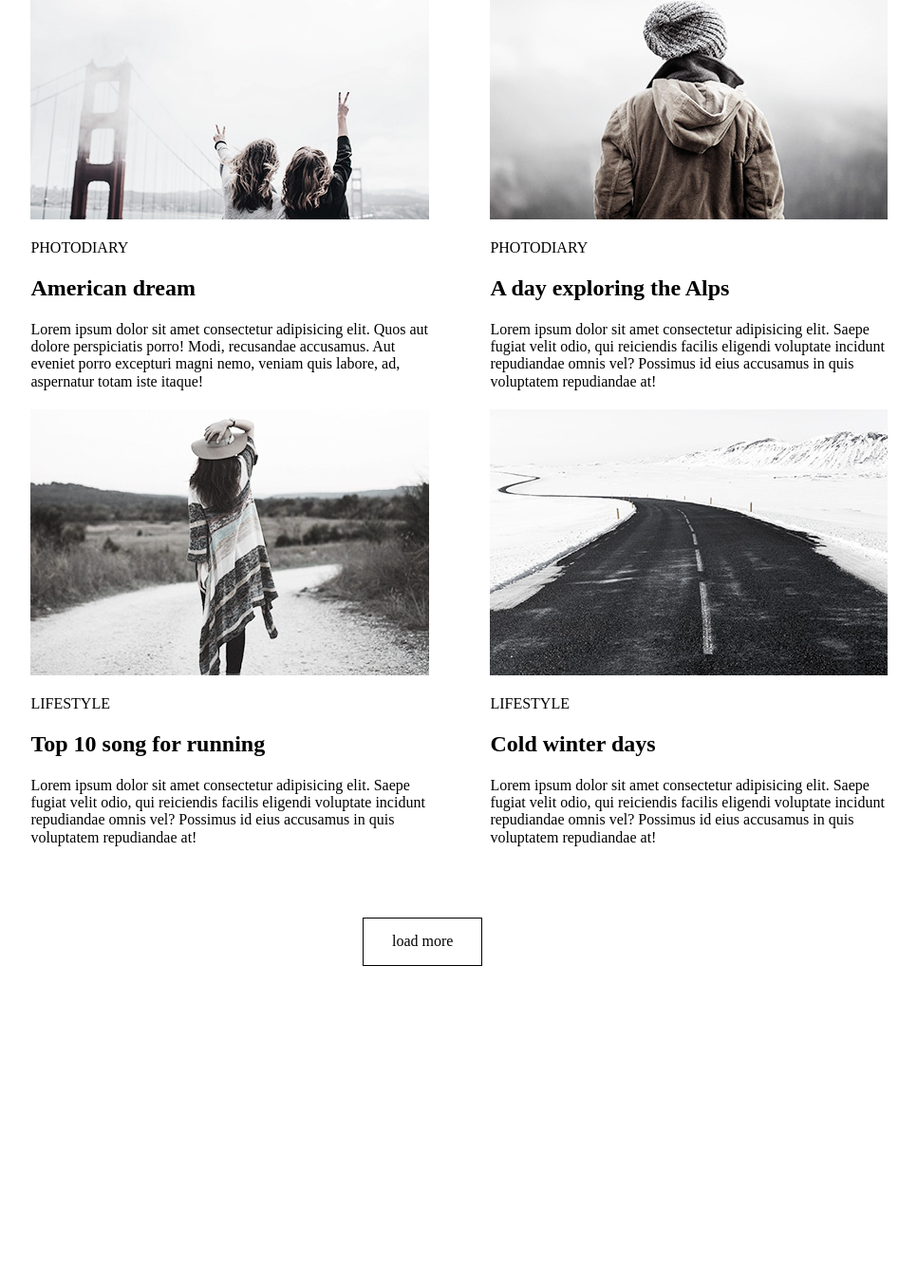
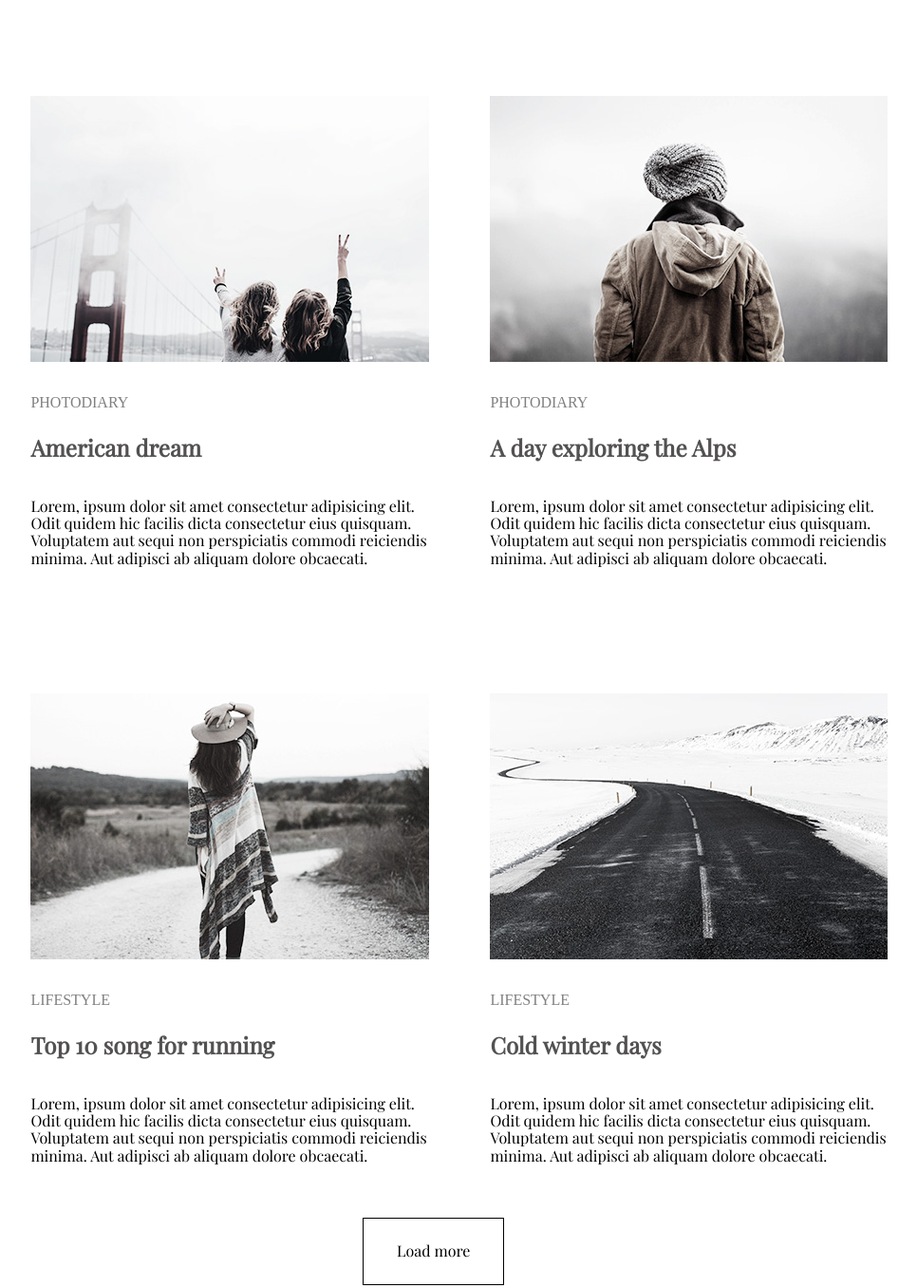
Before and after one commit to MaksimMaksimenko1997/sumrak, a plain HTML site: page module3/index.html in a window 1280 px wide. Shown: the part 697-2053 px from the top of the page at 95% size, without its empty margins (194-1160 px from the left). Before the commit the page ends 1784 px from the top, so only its background shows below. Drawn offline with nearby package versions, Linux system fonts and the light colour scheme.

Commit message:
module3_error_work

```diff
--- a/module3/css/styles.css
+++ b/module3/css/styles.css
@@ -1,39 +1,60 @@
-#container{
+#container {
   padding-left: 13%;
   margin-top: 100px;
 }
 
 #menu {
-  margin-left: 14%;
+  margin-left: 265px;
   margin-top: 50px;
 }
 
 .link {
   display: inline-block;
-  margin-left: 115px;
+  margin-left: 100px;
 }
 
 .link a {
   text-decoration: none;
-  color: silver;
+  color: grey;
+  font-family: Playfair Display;
 }
 
-.link a:hover{
+.link a:hover {
   color: blue;
 }
 
 .block {
   display: inline-block;
   width: 420px;
+  height: 480px;
   margin-left: 60px;
-  height: 480px
+  font-family: Playfair Display;
+}
+
+.block h2 {
+  margin-bottom: 38px;
+  color: #535151;
+}
+
+.block2 {
+  margin-top: 132px;
+}
+
+.text {
+  margin-top: 30px;
+  margin-bottom: 25px;
+  font-family: Ubuntu Light;
+  color: gray;
+}
+
+.text:hover {
+  color: blue;
 }
 
 #btn {
   background: none;
-  padding: 15px 30px;
+  padding: 25px 35px;
   border: 1px black solid;
-  margin-left: 45%;
-  margin-bottom: 70px;
-  margin-top: 55px;
+  margin: 55px 0 70px 45%;
+  font-family: Playfair Display;
 }
--- a/module3/index.html
+++ b/module3/index.html
@@ -7,6 +7,7 @@
     <link rel="stylesheet" href="./css/normalize.css">
     <link rel="stylesheet" href="./css/styles.css" />
     <link href="https://fonts.googleapis.com/css?family=Playfair+Display&display=swap" rel="stylesheet"/>
+    <link href="https://fonts.googleapis.com/css?family=Ubuntu&display=swap" rel="stylesheet">
     <title>Module-3</title>
   </head>
   <body>
@@ -21,7 +22,7 @@
     <div id="container">
       <div class="block">
       <img src="./img/image.jpg" alt="" />
-      <p>LIFESTYLE</p>
+      <p class="text">LIFESTYLE</p>
       <h2>More than just a music festival</h2>
       <p>
         Lorem, ipsum dolor sit amet consectetur adipisicing elit. Odit quidem
@@ -32,60 +33,60 @@
     </div>
     <div class="block">
       <img src="./img/image2.jpg" alt="" />
-      <p>LIFESTYLE</p>
+      <p class="text">LIFESTYLE</p>
       <h2>Life tastes better with coffee</h2>
       <p>
-        Lorem ipsum dolor sit amet consectetur adipisicing elit. Fugit tempora
-        temporibus quasi ullam, rem, quaerat, harum veritatis praesentium amet
-        deserunt necessitatibus sed vitae. Natus temporibus numquam, nisi modi
-        qui vitae?
+        Lorem, ipsum dolor sit amet consectetur adipisicing elit. Odit quidem
+        hic facilis dicta consectetur eius quisquam. Voluptatem aut sequi non
+        perspiciatis commodi reiciendis minima. Aut adipisci ab aliquam dolore
+        obcaecati.
       </p>
     </div>
-    <div class="block">
+    <div class="block block2">
       <img src="./img/image3.jpg" alt="" />
-      <p>PHOTODIARY</p>
+      <p class="text">PHOTODIARY</p>
       <h2>American dream</h2>
       <p>
-        Lorem ipsum dolor sit amet consectetur adipisicing elit. Quos aut dolore
-        perspiciatis porro! Modi, recusandae accusamus. Aut eveniet porro
-        excepturi magni nemo, veniam quis labore, ad, aspernatur totam iste
-        itaque!
+        Lorem, ipsum dolor sit amet consectetur adipisicing elit. Odit quidem
+        hic facilis dicta consectetur eius quisquam. Voluptatem aut sequi non
+        perspiciatis commodi reiciendis minima. Aut adipisci ab aliquam dolore
+        obcaecati.
       </p>
     </div>
-    <div class="block">
+    <div class="block block2">
       <img src="./img/image4.jpg" alt="" />
-      <p>PHOTODIARY</p>
+      <p class="text">PHOTODIARY</p>
       <h2>A day exploring the Alps</h2>
       <p>
-        Lorem ipsum dolor sit amet consectetur adipisicing elit. Saepe fugiat
-        velit odio, qui reiciendis facilis eligendi voluptate incidunt
-        repudiandae omnis vel? Possimus id eius accusamus in quis voluptatem
-        repudiandae at!
+        Lorem, ipsum dolor sit amet consectetur adipisicing elit. Odit quidem
+        hic facilis dicta consectetur eius quisquam. Voluptatem aut sequi non
+        perspiciatis commodi reiciendis minima. Aut adipisci ab aliquam dolore
+        obcaecati.
       </p>
     </div>
-    <div class="block">
+    <div class="block block2">
       <img src="./img/image5.jpg" alt="" />
-      <p class="text-menu">LIFESTYLE</p>
+      <p class="text">LIFESTYLE</p>
       <h2>Top 10 song for running</h2>
       <p>
-        Lorem ipsum dolor sit amet consectetur adipisicing elit. Saepe fugiat
-        velit odio, qui reiciendis facilis eligendi voluptate incidunt
-        repudiandae omnis vel? Possimus id eius accusamus in quis voluptatem
-        repudiandae at!
+        Lorem, ipsum dolor sit amet consectetur adipisicing elit. Odit quidem
+        hic facilis dicta consectetur eius quisquam. Voluptatem aut sequi non
+        perspiciatis commodi reiciendis minima. Aut adipisci ab aliquam dolore
+        obcaecati.
       </p>
     </div>
-    <div class="block">
+    <div class="block block2">
       <img src="./img/image6.jpg" alt="" />
-      <p>LIFESTYLE</p>
+      <p class="text">LIFESTYLE</p>
       <h2>Cold winter days</h2>
       <p>
-        Lorem ipsum dolor sit amet consectetur adipisicing elit. Saepe fugiat
-        velit odio, qui reiciendis facilis eligendi voluptate incidunt
-        repudiandae omnis vel? Possimus id eius accusamus in quis voluptatem
-        repudiandae at!
+        Lorem, ipsum dolor sit amet consectetur adipisicing elit. Odit quidem
+        hic facilis dicta consectetur eius quisquam. Voluptatem aut sequi non
+        perspiciatis commodi reiciendis minima. Aut adipisci ab aliquam dolore
+        obcaecati.
       </p>
     </div>
   </div>
-    <button type="button" id="btn">load more</button>
+    <button type="button" id="btn">Load more</button>
   </body>
 </html>
```
